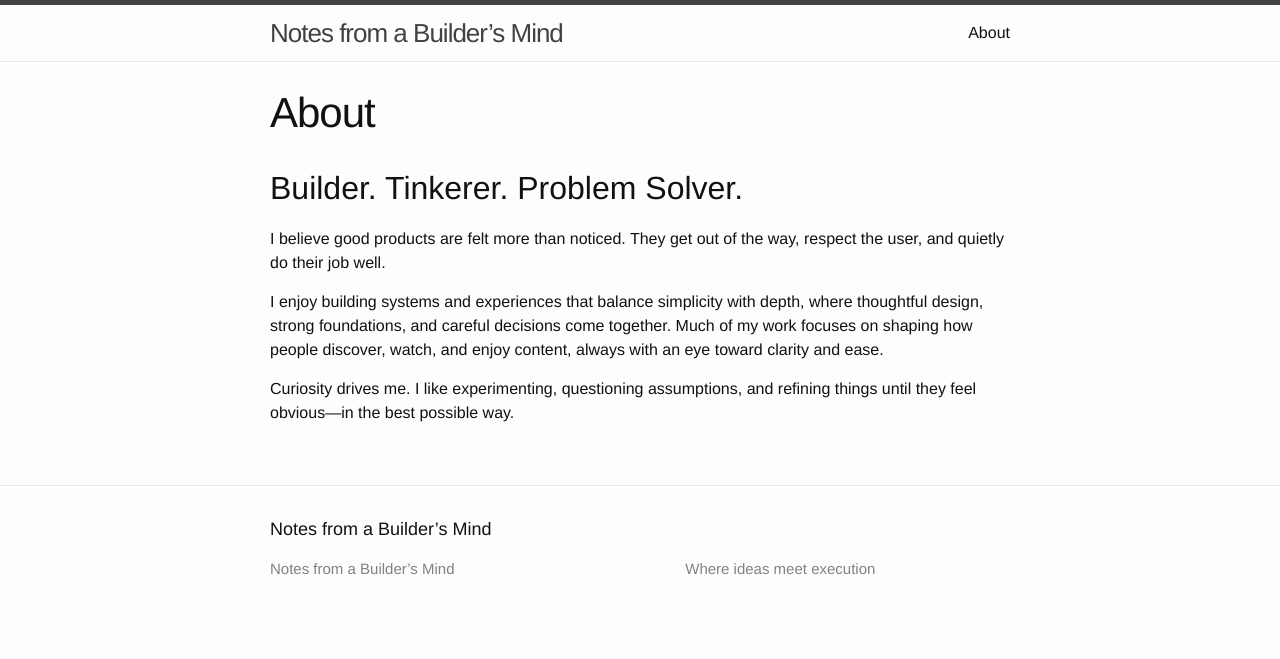
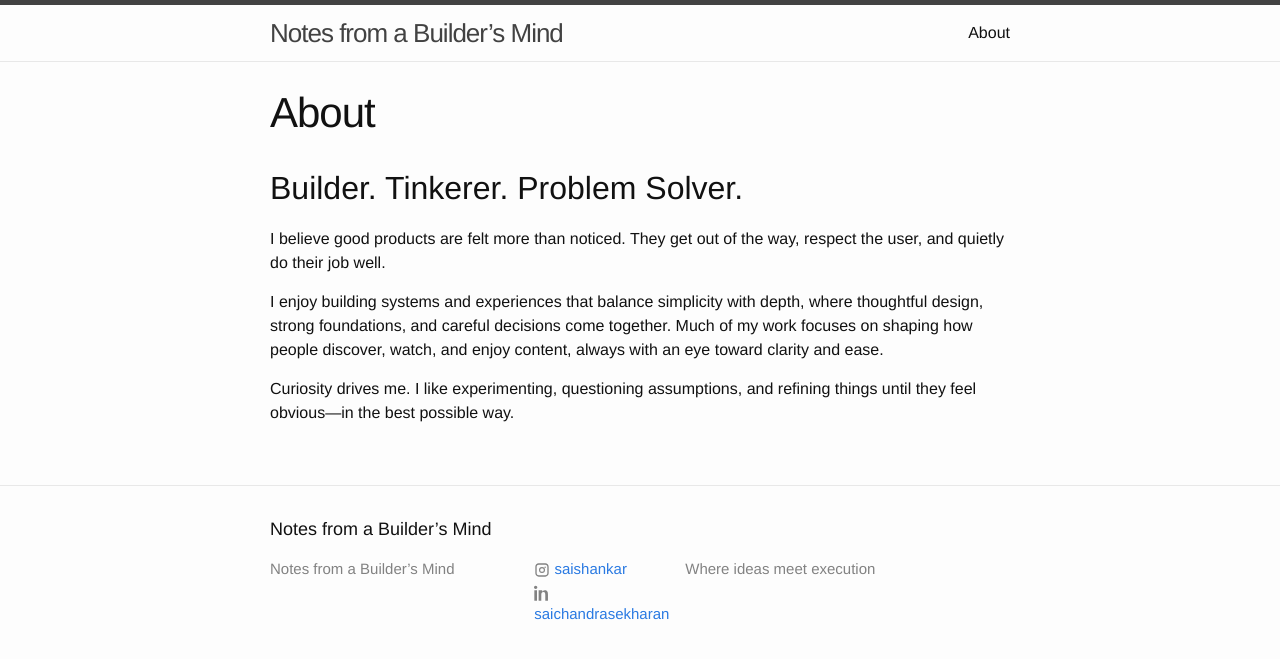
Before and after one commit to saichand/saichand.github.io, a Jekyll site: the page built from about.md, in a window 1280 px wide. Shown: the top 659 px of the page. Built offline with Jekyll 4.4.1, drawn with Linux system fonts in a browser that asks for light colours.

Commit message:
Update footer.html

```diff
--- a/_includes/footer.html
+++ b/_includes/footer.html
@@ -14,6 +14,32 @@
 
       <div class="footer-col  footer-col-2">
         <ul class="social-media-list">
+          {% if site.instagram_username %}
+          <li>
+            <a href="https://instagram.com/{{ site.instagram_username }}">
+              <span class="icon icon--instagram">
+                <svg viewBox="0 0 24 24">
+                  <path fill="#828282" d="M7 2C4.243 2 2 4.243 2 7v10c0 2.757 2.243 5 5 5h10c2.757 0 5-2.243 5-5V7c0-2.757-2.243-5-5-5H7zm10 2c1.654 0 3 1.346 3 3v10c0 1.654-1.346 3-3 3H7c-1.654 0-3-1.346-3-3V7c0-1.654 1.346-3 3-3h10zm-5 3.5A4.5 4.5 0 1 0 16.5 12 4.505 4.505 0 0 0 12 7.5zm0 7.3A2.8 2.8 0 1 1 14.8 12 2.803 2.803 0 0 1 12 14.8zm4.7-7.9a1.05 1.05 0 1 0 1.05 1.05 1.05 1.05 0 0 0-1.05-1.05z"/>
+                </svg>
+              </span>
+
+              <span class="username">{{ site.instagram_username }}</span>
+            </a>
+          </li>
+          {% endif %}
+          {% if site.linkedin_username %}
+          <li>
+            <a href="https://www.linkedin.com/in/{{ site.linkedin_username }}">
+              <span class="icon icon--linkedin">
+                <svg viewBox="0 0 24 24">
+                  <path fill="#828282" d="M4.98 3.5C4.98 4.88 3.88 6 2.5 6S0 4.88 0 3.5 1.12 1 2.5 1 4.98 2.12 4.98 3.5zM.5 23.5h4V7.98h-4V23.5zM8.5 7.98h3.83v2.12h.05c.53-1 1.83-2.12 3.77-2.12 4.03 0 4.78 2.65 4.78 6.1v9.42h-4v-8.36c0-2-.04-4.57-2.78-4.57-2.78 0-3.2 2.17-3.2 4.42v8.51h-4V7.98z"/>
+                </svg>
+              </span>
+
+              <span class="username">{{ site.linkedin_username }}</span>
+            </a>
+          </li>
+          {% endif %}
           {% if site.github_username %}
           <li>
             <a href="https://github.com/{{ site.github_username }}">
```
